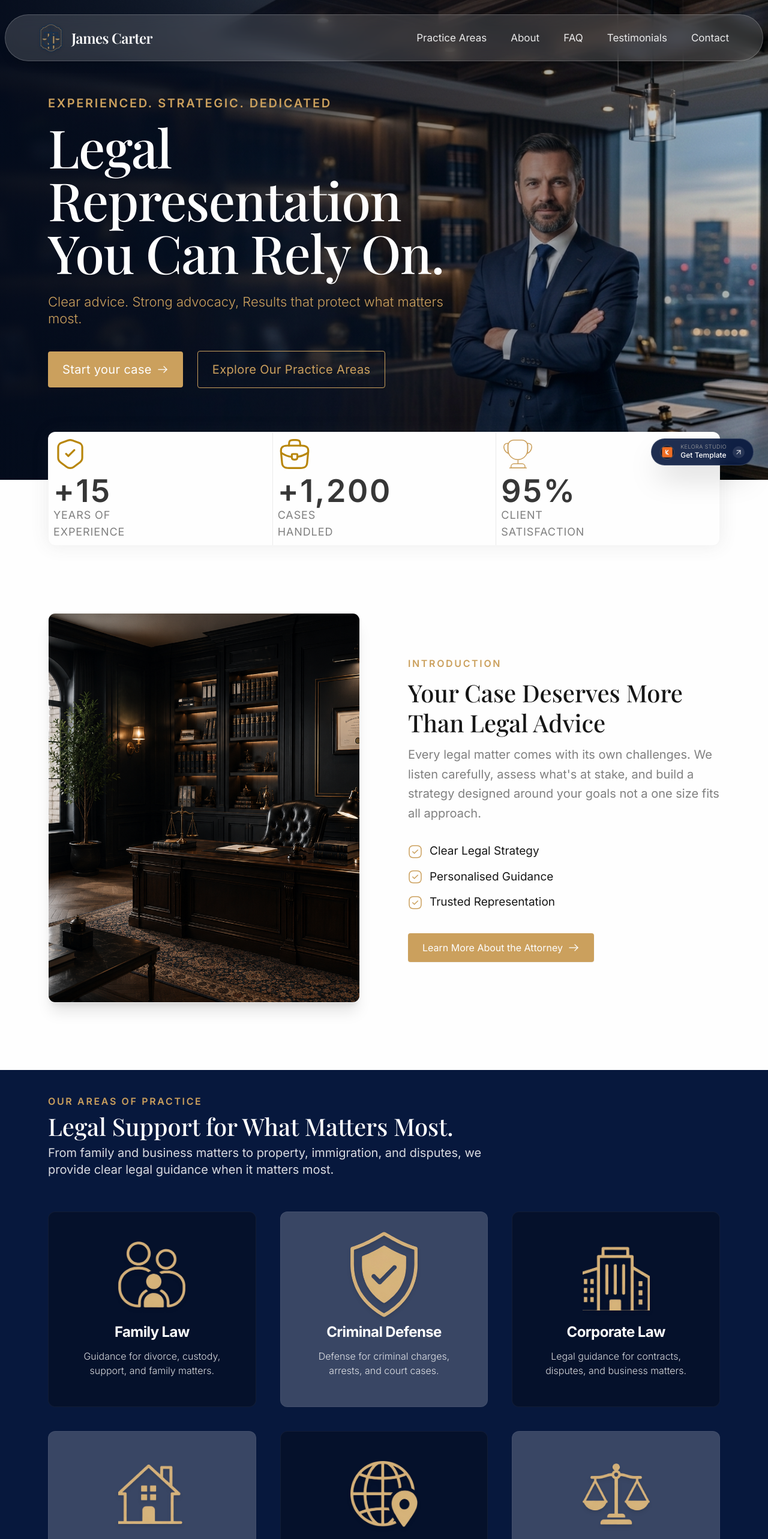
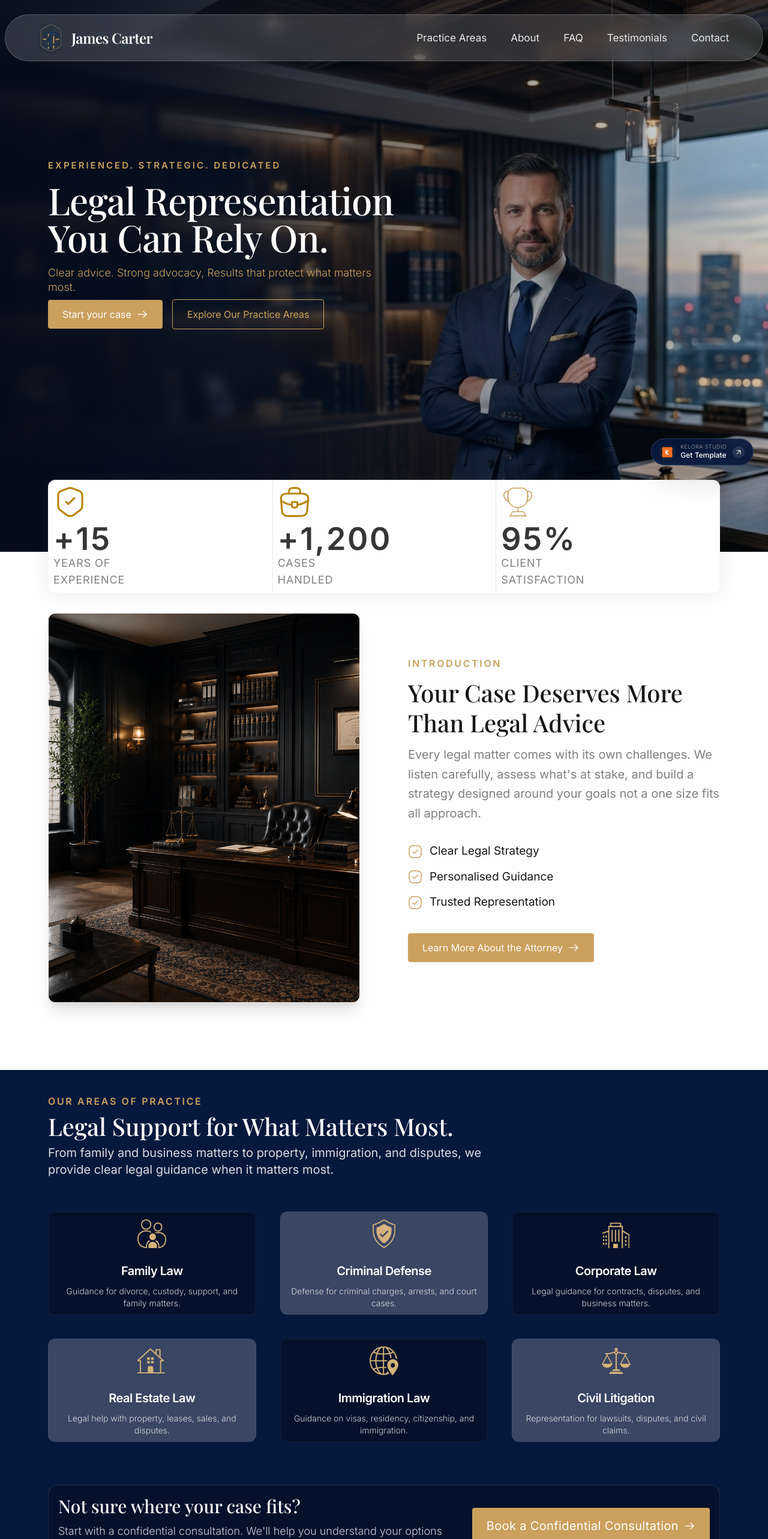
Before and after one commit to mahdidesignerrr/james-carter-lawyer, a Next.js app: page / in a window 1280 px wide. Shown: the top 2566 px of the page at 60% size. Built offline with nearby package versions, Linux system fonts and the light colour scheme; a web font is replaced by a local one.

Commit message:
refactor(hero,practice-areas): adjust hero typography spacing and scale down practice area icons

```diff
--- a/src/presentation/components/molecules/PracticeAreaCard.tsx
+++ b/src/presentation/components/molecules/PracticeAreaCard.tsx
@@ -26,31 +26,30 @@ export const PracticeAreaCard: React.FC<PracticeAreaCardProps> = ({
 
   return (
     <div
-      className={`group flex flex-col items-center text-center p-8 sm:p-10 lg:p-12 rounded-xl transition-all duration-300 hover:-translate-y-1 hover:shadow-2xl border border-black/5 lg:border-white/5 ${
+      className={`group flex flex-col items-center text-center p-6 sm:p-8 lg:p-8 rounded-xl transition-all duration-300 hover:-translate-y-1 hover:shadow-2xl border border-black/5 lg:border-white/5 ${
         isCream1Mobile ? "bg-[#fcf8f3]" : "bg-[#f4eada]"
       } ${
         isDarkDesktop ? "lg:bg-[#05112b]" : "lg:bg-[#394664]"
       } ${className}`}
     >
-      {/* Prominent, Large High-Res Practice Area Icon Badge */}
-      <div className="relative w-20 h-20 sm:w-24 sm:h-24 lg:w-28 lg:h-28 mb-5 sm:mb-6 flex items-center justify-center shrink-0 transition-transform duration-300 group-hover:scale-110">
+      {/* Fitting, Proportional Practice Area Icon Badge matching Figma Node 522:689 (~48-52px) */}
+      <div className="relative w-12 h-12 sm:w-14 sm:h-14 mb-4 sm:mb-5 flex items-center justify-center shrink-0 transition-transform duration-300 group-hover:scale-105">
         <Image
           src={iconSrc}
           alt={area.title}
-          width={140}
-          height={140}
-          className="w-18 h-18 sm:w-22 sm:h-22 lg:w-26 lg:h-26 object-contain drop-shadow-md"
-          priority
+          width={56}
+          height={56}
+          className="w-10 h-10 sm:w-12 sm:h-12 object-contain drop-shadow-sm"
         />
       </div>
 
       {/* Heading as in Figma */}
-      <h3 className="font-sans font-bold text-lg sm:text-xl lg:text-2xl text-[#5c4f39] lg:text-[#fefefe] mb-2.5 sm:mb-3 tracking-tight">
+      <h3 className="font-sans font-semibold text-lg sm:text-xl text-[#5c4f39] lg:text-[#fefefe] mb-2 sm:mb-2.5 tracking-tight">
         {area.title}
       </h3>
 
       {/* Description as in Figma */}
-      <p className="font-sans font-light text-xs sm:text-sm lg:text-base text-[#9c8561] lg:text-[#fefefe]/85 leading-relaxed max-w-xs">
+      <p className="font-sans font-light text-xs sm:text-sm text-[#9c8561] lg:text-[#fefefe]/80 leading-relaxed max-w-xs">
         {area.description}
       </p>
     </div>
--- a/src/presentation/components/organisms/HeroSection.tsx
+++ b/src/presentation/components/organisms/HeroSection.tsx
@@ -11,7 +11,7 @@ export const HeroSection: React.FC = () => {
   return (
     <section
       id="hero"
-      className="relative min-h-screen h-screen w-full flex items-center justify-center overflow-hidden bg-[#07183d]"
+      className="relative min-h-screen lg:min-h-[calc(100vh+120px)] w-full flex flex-col justify-center overflow-hidden bg-[#07183d] pt-24 sm:pt-28 lg:pt-32 pb-16 lg:pb-[140px]"
     >
       {/* Background imagery: Clean, Natural Lighting without Bottom Shadow */}
       <div className="absolute inset-0 pointer-events-none select-none overflow-hidden">
@@ -44,35 +44,35 @@ export const HeroSection: React.FC = () => {
         </div>
       </div>
 
-      {/* Hero Content Container - Vertically Centered to Fill the Viewport Perfectly */}
-      <div className="relative z-20 max-w-7xl mx-auto px-6 md:px-12 lg:px-20 pt-20 lg:pt-16 pb-12 lg:pb-16 flex flex-col items-start w-full">
+      {/* Hero Content Container - Well-Proportioned and Balanced Layout */}
+      <div className="relative z-20 max-w-7xl mx-auto px-6 md:px-12 lg:px-20 flex flex-col items-start w-full">
         {/* Top Tagline */}
-        <div className="py-2">
-          <span className="font-sans font-semibold text-xs sm:text-sm lg:text-[20px] text-[#cba05d] tracking-[2.64px] uppercase select-none">
+        <div className="mb-3 lg:mb-4">
+          <span className="font-sans font-semibold text-xs sm:text-sm lg:text-[14px] xl:text-[15px] text-[#cba05d] tracking-[3px] uppercase select-none">
             EXPERIENCED. STRATEGIC. DEDICATED
           </span>
         </div>
 
-        {/* Main Hero Headline - Proportioned to Wrap Cleanly to the Left of Carter */}
-        <div className="py-2 max-w-2xl xl:max-w-3xl">
-          <h1 className="font-serif font-medium text-4xl sm:text-6xl md:text-7xl lg:text-[88px] text-[#fefefe] leading-[1.08] tracking-[-1.5px] drop-shadow-sm">
+        {/* Main Hero Headline - Refined Desktop Size to Avoid Crowding and Let Boardroom Breathe */}
+        <div className="mb-3 lg:mb-4 max-w-xl lg:max-w-2xl xl:max-w-3xl">
+          <h1 className="font-serif font-medium text-3xl sm:text-5xl lg:text-[54px] xl:text-[62px] text-[#fefefe] leading-[1.14] tracking-[-0.015em] drop-shadow-sm">
             Legal Representation <br className="hidden sm:inline" />
             <span className="text-[#fefefe]">You Can Rely On.</span>
           </h1>
         </div>
 
         {/* Subtitle */}
-        <div className="py-2 lg:py-4 max-w-2xl">
-          <p className="font-sans font-light text-sm sm:text-lg lg:text-[22px] text-[#cba05d] leading-relaxed">
+        <div className="mb-6 lg:mb-8 max-w-lg lg:max-w-xl">
+          <p className="font-sans font-light text-sm sm:text-base lg:text-[18px] text-[#cba05d] leading-relaxed">
             Clear advice. Strong advocacy, Results that protect what matters most.
           </p>
         </div>
 
         {/* Action Buttons */}
-        <div className="flex flex-col sm:flex-row items-stretch sm:items-center gap-3.5 lg:gap-6 pt-4 lg:pt-6 w-full sm:w-auto">
+        <div className="flex flex-col sm:flex-row items-stretch sm:items-center gap-3.5 sm:gap-4 w-full sm:w-auto">
           <Button
             variant="gold"
-            size="lg"
+            size="md"
             showArrow
             onClick={() => scrollTo("contact")}
             className="w-full sm:w-auto font-medium justify-center shadow-lg hover:shadow-xl transition-all"
@@ -82,7 +82,7 @@ export const HeroSection: React.FC = () => {
 
           <Button
             variant="outline-gold"
-            size="lg"
+            size="md"
             onClick={() => scrollTo("practice-areas")}
             className="w-full sm:w-auto font-medium justify-center transition-all"
           >
--- a/src/presentation/components/organisms/IntroductionSection.tsx
+++ b/src/presentation/components/organisms/IntroductionSection.tsx
@@ -10,7 +10,7 @@ export const IntroductionSection: React.FC = () => {
   const { scrollTo } = useScrollNavigation();
 
   return (
-    <section id="introduction" className="bg-[#fefefe] py-16 lg:py-28">
+    <section id="introduction" className="bg-[#fefefe] pt-20 lg:pt-32 pb-16 lg:pb-28">
       <div className="max-w-7xl mx-auto px-4 sm:px-6 md:px-12 lg:px-20">
         {/* Desktop Side-by-Side Layout (lg and above) */}
         <div className="hidden lg:grid lg:grid-cols-2 gap-16 lg:gap-20 items-center">
--- a/src/presentation/components/organisms/KeyFiguresSection.tsx
+++ b/src/presentation/components/organisms/KeyFiguresSection.tsx
@@ -4,7 +4,7 @@ import { StatCard } from "../molecules/StatCard";
 
 export const KeyFiguresSection: React.FC = () => {
   return (
-    <section className="relative z-30 max-w-7xl mx-auto px-4 sm:px-6 md:px-12 lg:px-20 -mt-10 sm:-mt-14 lg:-mt-20">
+    <section className="relative z-30 max-w-7xl mx-auto px-4 sm:px-6 md:px-12 lg:px-20 -mt-10 sm:-mt-14 lg:-mt-[120px]">
       {/* Single Unified Floating Bar Matching Figma Node 522:838 */}
       <div className="bg-[#fefefe] rounded-xl shadow-[0px_0px_30px_rgba(77,77,77,0.1)] border border-neutral-100/90 overflow-hidden">
         <div className="grid grid-cols-1 lg:grid-cols-3 divide-y lg:divide-y-0 lg:divide-x divide-neutral-200/80">
```
